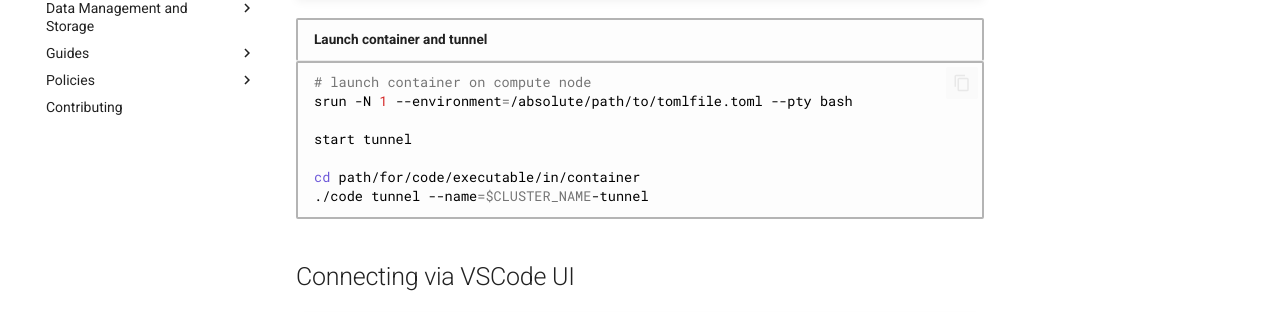
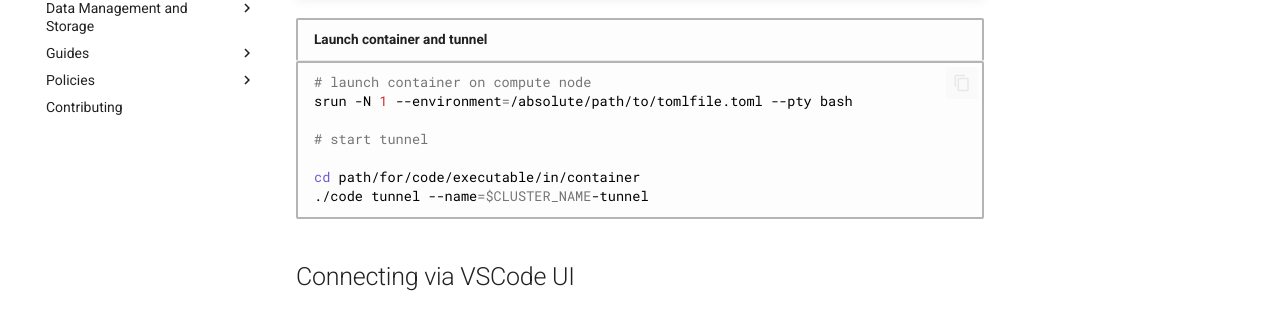
Before and after one commit to nickjbrowning/cscs-docs, an MkDocs documentation site: the page built from docs/access/vscode.md, in a window 1280 px wide and 900 px high, scrolled down 4212 px. Shown: the part 414-726 px from the top of the window. Built offline with MkDocs 1.6.1 and Material for MkDocs 9.7.7, drawn with Linux system fonts in a browser that asks for light colours; comment, search, counter and statistics services are not loaded.

Commit message:
annotated comment in the commands (#149)
Co-authored-by: Prashanth Kanduri <kanduri@cscs.ch>

```diff
--- a/docs/access/vscode.md
+++ b/docs/access/vscode.md
@@ -190,7 +190,7 @@ workdir = "default/working/dir/path"
 # launch container on compute node
 srun -N 1 --environment=/absolute/path/to/tomlfile.toml --pty bash
 
-start tunnel
+# start tunnel
 
 cd path/for/code/executable/in/container
 ./code tunnel --name=$CLUSTER_NAME-tunnel
```
